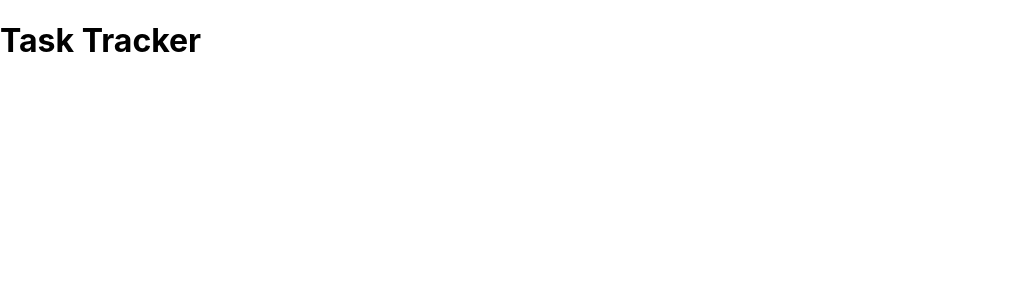
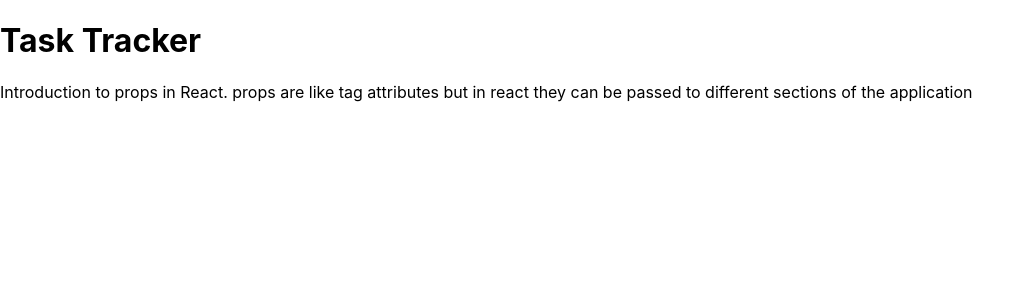
Before and after one commit to SteveOwago/Task-Tracker, a React (Create React App) app: page / in a window 1280 px wide. Shown: the top 300 px of the page, without its empty margins (0-1034 px from the left). Built offline with nearby package versions, Linux system fonts and the light colour scheme.

Commit message:
Introduction to props

```diff
--- a/src/components/Header.js
+++ b/src/components/Header.js
@@ -1,9 +1,15 @@
-const Header = () => {
+const Header = ({title,message}) => {
     return (
         <header>
-            <h1>Task Tracker</h1>
+            <h1>{title}</h1>
+            <p>{message}</p>
         </header>
     )
 }
+// Destructuring props into object models
+Header.defaultProps = {
+    title: 'Task Tracker',
+    message: 'Introduction to props in React. props are like tag attributes but in react they can be passed to different sections of the application'
+}
 
 export default Header
```
